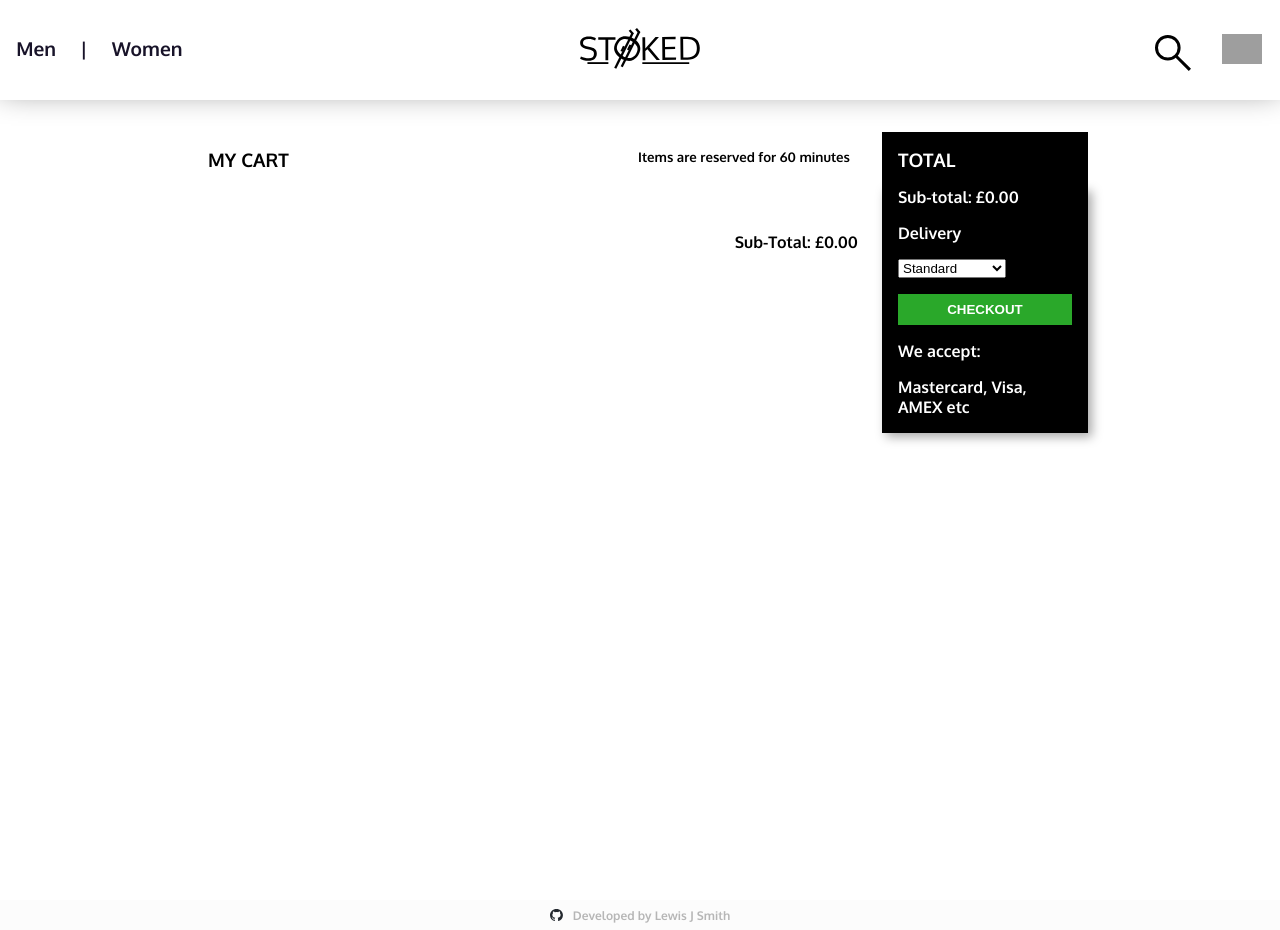
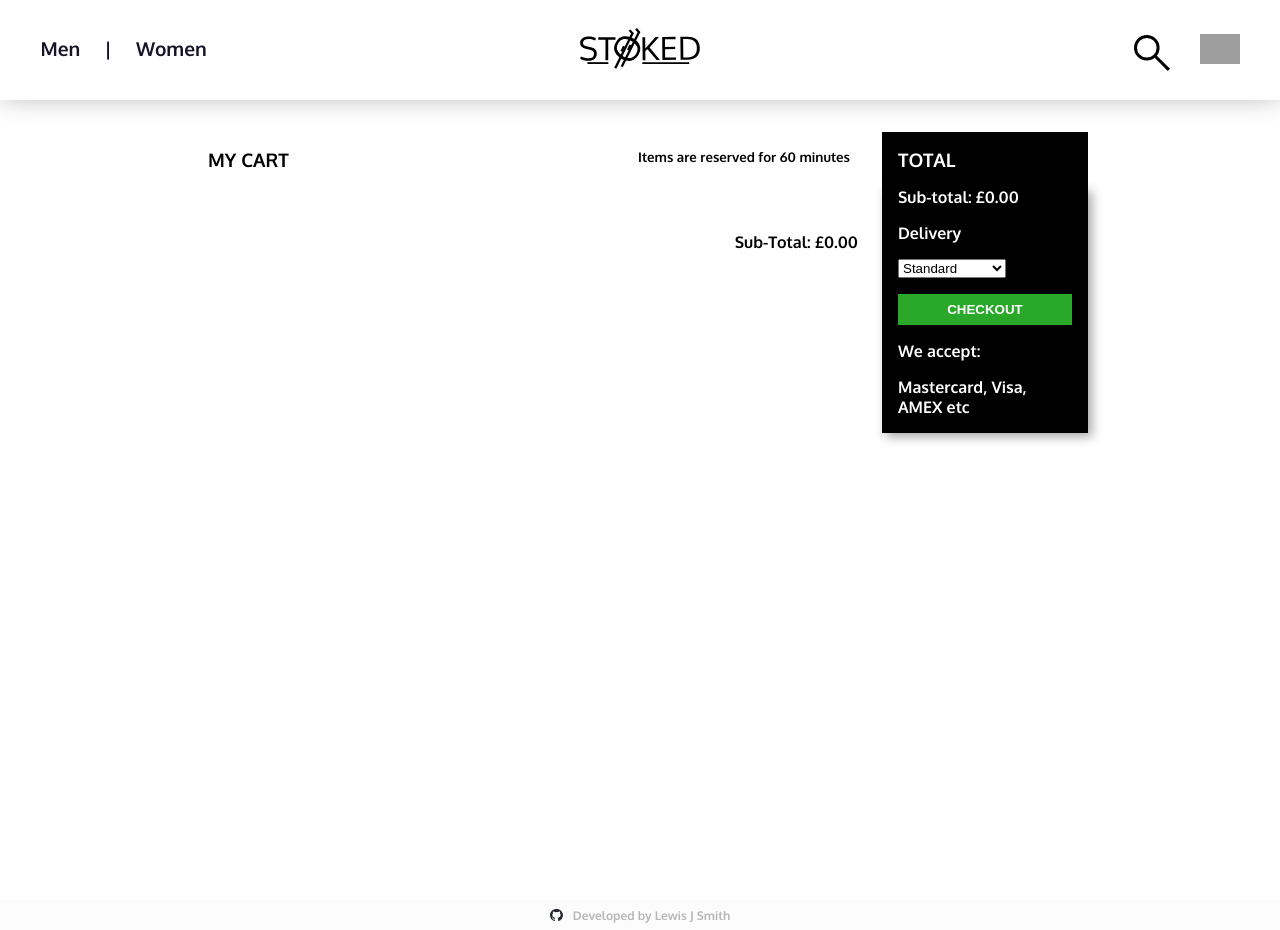
Before and after one commit to lewisjsmith/online-shop, a React (Vite) app: page /cart in a window 1280 px wide. Built offline with nearby package versions, Linux system fonts and the light colour scheme; grey boxes are pictures that could not be loaded.

Commit message:
Flickering panel fixed. Removed animation timing differences.

```diff
--- a/src/styles/CartPanel.module.css
+++ b/src/styles/CartPanel.module.css
@@ -61,6 +61,9 @@
     0% {
         opacity: 100%;
     }
+    99% {
+        opacity: 0%;
+    }
     100% {
         opacity: 0%;
     }
@@ -68,8 +71,9 @@
 
 .transitioning-panel {
     animation-name: retract, fadeOut;
-    animation-duration: 500ms, 800ms;
-    animation-delay: 0, 100ms;
+    animation-duration: 500ms, 500ms;
+    animation-delay: 0, 0;
+    opacity: 0%;
 }
 
 .hidden-panel {
--- a/src/styles/Navbar.module.css
+++ b/src/styles/Navbar.module.css
@@ -33,7 +33,7 @@ nav {
     box-sizing: border-box;
 
     margin: 0;
-    padding: 2ch;
+    padding: 2ch 5ch;
 
     height: 100px;
     width: 100%;
```
Also changed, not shown: src/README.txt.
